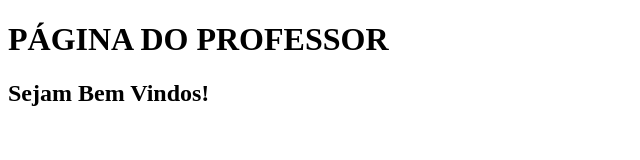
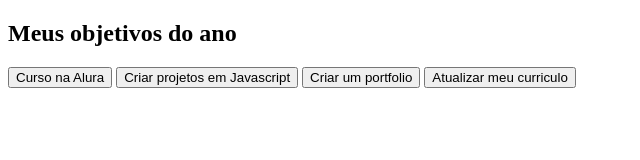
Before and after one commit to Nicolejordani/Nicole3B, a plain HTML site: page index.html in a window 1280 px wide. Shown: the whole page, without its empty margins (0-640 px from the left). Drawn offline with Linux system fonts and the light colour scheme.

Commit message:
Add files via upload

```diff
--- a/index.html
+++ b/index.html
@@ -1,22 +1,20 @@
 <!DOCTYPE html>
-<html lang="en">
+<html lang="pt-br">
 <head>
     <meta charset="UTF-8">
     <meta name="viewport" content="width=device-width, initial-scale=1.0">
-    <title>Página do professor</title>
+    <title>Meus objetivos do ano</title>
+    <link rel="stylesheet" href="style.css"
 </head>
 <body>
-    <header class="cabecalho">
-        <h1 class="titulo_cabecalho">PÁGINA DO PROFESSOR</h1>
-    </header>
-    <section class="secao_apreentacao">
-        <h2 class="titulo_secao">Sejam Bem Vindos!</h2>
-        <div class="card_apresentacao">
-
-        </div>
-
-    </section>
-
-
+ <section class="conteudo-principal">
+     <h2 class="titulo-principal">Meus objetivos do ano</h2>
+     <div class="botoes">
+        <button class="botao">Curso na Alura</button>
+        <button class="botao">Criar projetos em Javascript</button>
+        <button class="botao">Criar um portfolio</button>
+        <button class="botao">Atualizar meu curriculo</button>
+     </div>
+ </section>
 </body>
 </html>
--- a/style.css
+++ b/style.css
@@ -0,0 +1,13 @@
+:root{
+    --cor-de-fundo: #1E1E1E;
+    --verde: #6FFF57;
+    --branco: #FFFFFF;
+    --botao-ativo: #3A375E;
+    --botao-intativo: rgba(58, 55, 94, 0.5);
+    --texto-fundo: rgba (58, 55, 94, 0.3);
+}
+
+body{
+
+
+}
```
